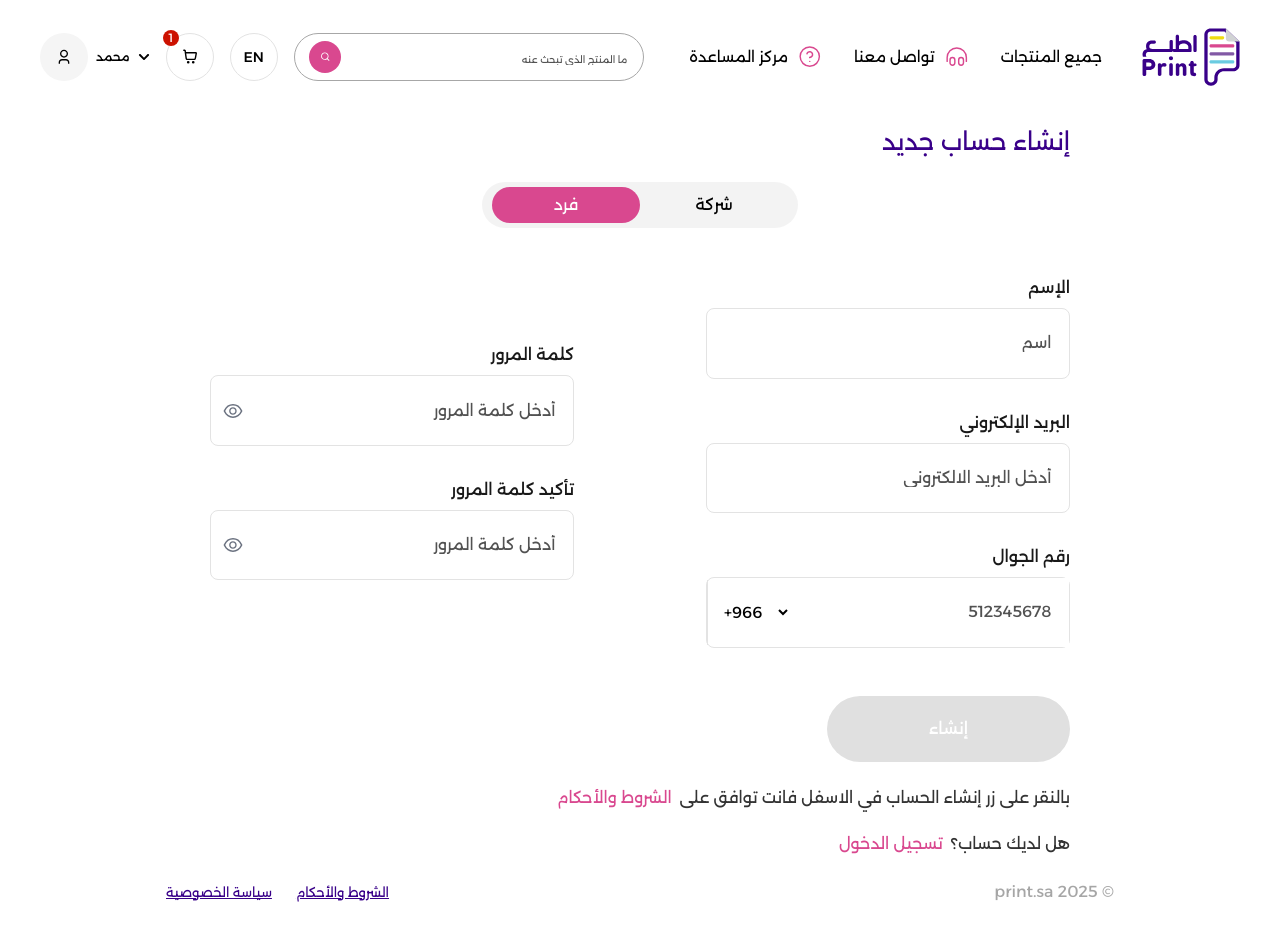
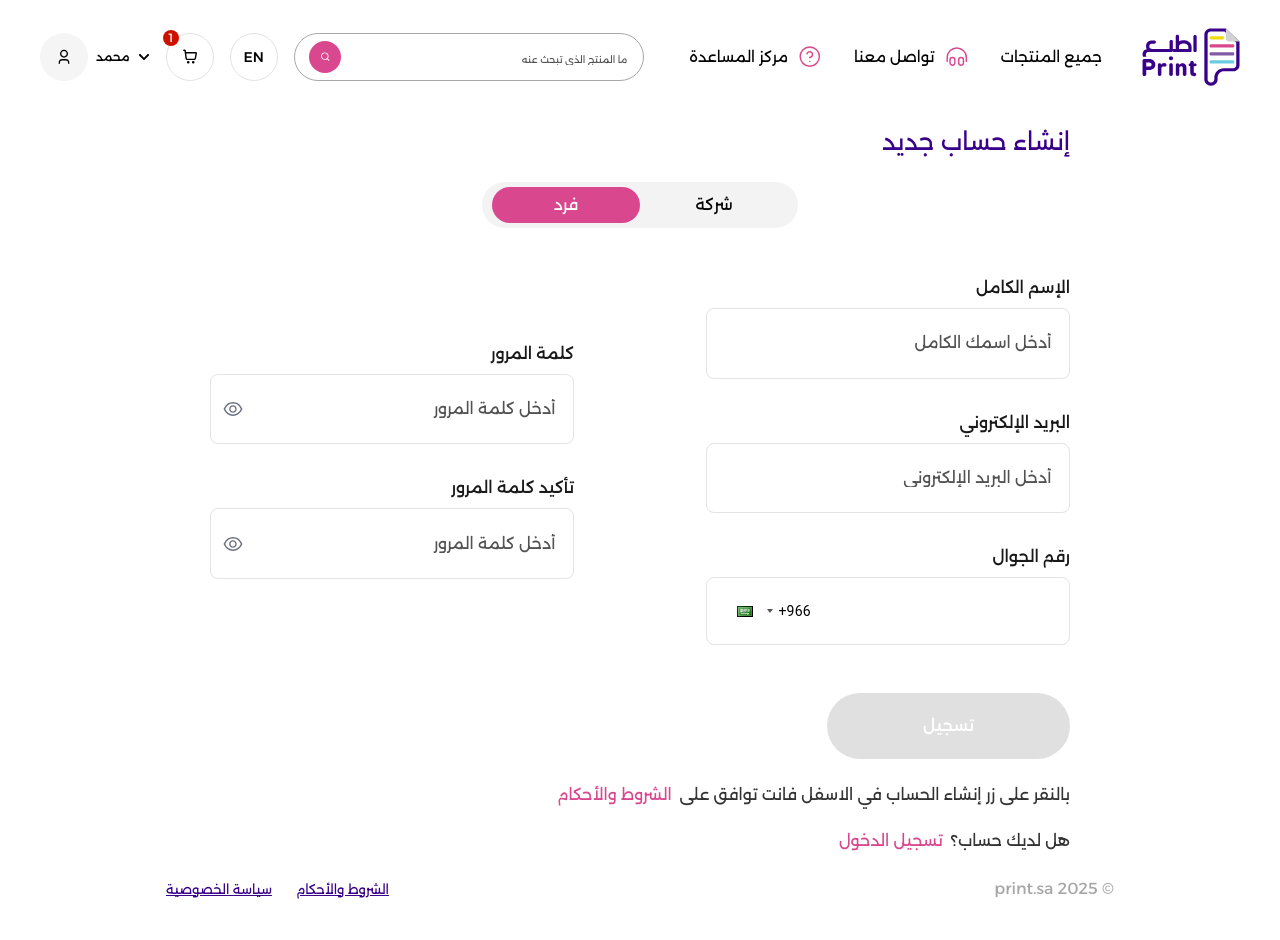
Before and after one commit to abdelrahman-Ebrahim/printplus, a Next.js app: page /register in a window 1280 px wide. Shown: the top 940 px of the page. Built offline with nearby package versions, Linux system fonts and the light colour scheme; no server answers; what @mui/material-nextjs would draw is missing.

Commit message:
Register api

```diff
--- a/app/layout.tsx
+++ b/app/layout.tsx
@@ -2,7 +2,8 @@ import type { Metadata } from "next";
 import "./globals.css";
 import { AppRouterCacheProvider } from "@mui/material-nextjs/v15-appRouter";
 import Navbar from "@/components/NavigationComponents/Navbar";
-import Footer from "@/components/Footer/AuthFooter";
+import { ToastContainer } from "react-toastify";
+import "react-toastify/dist/ReactToastify.css";
 
 export const metadata: Metadata = {
   title: "Print Plus",
@@ -20,6 +21,7 @@ export default function RootLayout({
         <AppRouterCacheProvider>
           <Navbar />
           {children}
+          <ToastContainer position="top-right" autoClose={3000} />
         </AppRouterCacheProvider>
       </body>
     </html>
--- a/components/AuthComponents/RegisterForms/CompanyForm.tsx
+++ b/components/AuthComponents/RegisterForms/CompanyForm.tsx
@@ -1,134 +1,207 @@
+"use client";
+import { useForm } from "react-hook-form";
+import { useEffect, useState } from "react";
+import axios from "axios";
+import { toast } from "react-toastify";
 import CustomButton from "@/components/SharedComponents/CustomButton";
 import InputField from "@/components/SharedComponents/InputField";
-import React, { useState, useEffect } from "react";
+import { useRouter } from "next/navigation";
+import SelectField from "@/components/SharedComponents/SelectField";
+
+interface City {
+  value: number;
+  text: string;
+}
+
+interface CompanyRegisterFormData {
+  fullName: string;
+  email: string;
+  mobileNo: string;
+  mobileCode: string;
+  mobileIso: string;
+  cityId: number;
+  password: string;
+  accountType: number;
+  confirmPassword?: string;
+  companyName: string;
+  vatNumber: string;
+  vatAddress: string;
+  vatName: string;
+}
+
+const API_BASE_URL = process.env.NEXT_PUBLIC_API_BASE_URL;
+
+const defaultValues: CompanyRegisterFormData = {
+  fullName: "",
+  email: "",
+  mobileNo: "",
+  mobileCode: "",
+  mobileIso: "",
+  password: "",
+  cityId: 2, // Default to Riyadh
+  accountType: 2,
+  companyName: "",
+  vatNumber: "",
+  vatAddress: "",
+  vatName: "",
+};
 
 const CompanyForm = () => {
-  // Define state for each input field
-  const [name, setName] = useState("");
-  const [email, setEmail] = useState("");
-  const [phone, setPhone] = useState("");
-  const [taxName, setTaxName] = useState("");
-  const [password, setPassword] = useState("");
-  const [confirmPassword, setConfirmPassword] = useState("");
-  const [taxNumber, setTaxNumber] = useState("");
-  const [taxAddress, setTaxAddress] = useState("");
+  const [loading, setLoading] = useState(false);
+  const [cities, setCities] = useState<City[]>([]);
+  const router = useRouter();
+  // State to store phone input data
+  const [mobileNo, setMobileNo] = useState(defaultValues.mobileNo);
+  const [mobileCode, setMobileCode] = useState(defaultValues.mobileCode);
+  const [mobileIso, setMobileIso] = useState(defaultValues.mobileIso);
 
-  // State to manage the disabled state of the button
-  const [isDisabled, setIsDisabled] = useState(true);
+  // Function to handle phone input change
+  const handlePhoneChange = (phone: string, country: any) => {
+    setMobileNo(phone);
+    setMobileCode(`+${country.dialCode}`);
+    setMobileIso(country.countryCode.toUpperCase());
+  };
+  const {
+    register,
+    handleSubmit,
+    watch,
+    reset,
+    setValue,
+    formState: { errors, isValid },
+  } = useForm<CompanyRegisterFormData>({ defaultValues });
 
-  // Effect to check if any input is empty
+  // Watch the companyName field
+  const companyName = watch("companyName");
+
+  // Automatically update fullName when companyName changes
   useEffect(() => {
-    const isAnyInputEmpty =
-      !name ||
-      !email ||
-      !phone ||
-      !taxName ||
-      !password ||
-      !confirmPassword ||
-      !taxNumber ||
-      !taxAddress;
-    setIsDisabled(isAnyInputEmpty);
-  }, [
-    name,
-    email,
-    phone,
-    taxName,
-    password,
-    confirmPassword,
-    taxNumber,
-    taxAddress,
-  ]);
+    setValue("fullName", companyName);
+  }, [companyName, setValue]);
 
-  // Handler for form submission
-  const handleSubmit = (e: React.FormEvent) => {
-    e.preventDefault();
-    // Add your form submission logic here
-    console.log("Form submitted:", {
-      name,
-      email,
-      phone,
-      taxName,
-      password,
-      confirmPassword,
-      taxNumber,
-      taxAddress,
-    });
+  useEffect(() => {
+    const fetchCities = async () => {
+      try {
+        const response = await axios.get(`${API_BASE_URL}/cities/1`, {
+          headers: { "Accept-Language": "ar-SA" },
+        });
+        if (response.data.success) {
+          setCities(response.data.data);
+          const defaultCity = response.data.data.find(
+            (city: City) => city.text === "الرياض"
+          );
+          if (defaultCity) {
+            setValue("cityId", defaultCity.value);
+          }
+        }
+      } catch (error) {
+        console.error("Error fetching cities:", error);
+        toast.error("فشل تحميل المدن، حاول مرة أخرى.");
+      }
+    };
+    fetchCities();
+  }, [setValue]);
+
+  const onSubmit = async (data: CompanyRegisterFormData) => {
+    try {
+      setLoading(true);
+      // Include updated phone values
+      const { confirmPassword, ...requestData } = {
+        ...data,
+        mobileNo,
+        mobileCode,
+        mobileIso,
+      };
+      const response = await axios.post(
+        `${API_BASE_URL}/auth/register`,
+        requestData
+      );
+      toast.success("تم التسجيل بنجاح تفقد بريدك الالكتروني!");
+      reset();
+      router.push("/login");
+    } catch (error: any) {
+      toast.error(error.response?.data?.message || "حدث خطأ، حاول مرة أخرى");
+    } finally {
+      setLoading(false);
+    }
   };
 
   return (
-    <form className="flex flex-col gap-6" onSubmit={handleSubmit}>
-      {/* Form Input Fields */}
+    <form className="flex flex-col gap-6" onSubmit={handleSubmit(onSubmit)}>
       <div className="flex flex-col md:flex-row items-center gap-[132px]">
-        {/* Right side section */}
         <div className="flex flex-col gap-8 w-full">
           <InputField
-            id="name"
+            id="companyName"
             label="الإسم"
-            value={name}
-            onChange={(e) => setName(e.target.value)}
-            placeholder="اسم"
+            {...register("companyName", { required: "هذا الحقل مطلوب" })}
           />
           <InputField
             id="email"
             label="البريد الإلكتروني"
-            value={email}
-            onChange={(e) => setEmail(e.target.value)}
-            placeholder="أدخل البريد الالكتروني"
+            {...register("email", {
+              required: "هذا الحقل مطلوب",
+              pattern: {
+                value: /^[^@\s]+@[^@\s]+\.[^@\s]+$/,
+                message: "البريد الإلكتروني غير صالح",
+              },
+            })}
           />
           <InputField
-            id="phone"
+            id="mobileNo"
             isPhoneInput={true}
             label="رقم الجوال"
-            value={phone}
-            onChange={(e) => setPhone(e.target.value)}
-            placeholder="512345678"
+            value={mobileNo}
+            onPhoneChange={handlePhoneChange} // Pass the handler function
           />
+
+          <SelectField
+            id="cityId"
+            label="المدينة"
+            options={cities}
+            register={register("cityId", { required: "هذا الحقل مطلوب" })}
+            error={errors.cityId?.message}
+          />
+
           <InputField
-            id="taxname"
+            id="vatName"
             label="الاسم الضريبي"
-            value={taxName}
-            onChange={(e) => setTaxName(e.target.value)}
+            {...register("vatName", { required: "هذا الحقل مطلوب" })}
           />
         </div>
-        {/* Left side section */}
         <div className="flex flex-col gap-8 w-full">
           <InputField
             id="password"
             label="كلمة المرور"
-            value={password}
-            onChange={(e) => setPassword(e.target.value)}
-            placeholder="أدخل كلمة المرور"
             type="password"
+            {...register("password", { required: "هذا الحقل مطلوب" })}
           />
           <InputField
-            id="confirmpassword"
+            id="confirmPassword"
             label="تأكيد كلمة المرور"
-            value={confirmPassword}
-            onChange={(e) => setConfirmPassword(e.target.value)}
-            placeholder="أدخل كلمة المرور"
             type="password"
+            {...register("confirmPassword", {
+              required: "هذا الحقل مطلوب",
+              validate: (value) =>
+                value === watch("password") || "كلمة المرور غير متطابقة",
+            })}
           />
           <InputField
-            id="taxnumber"
+            id="vatNumber"
             label="الرقم الضريبي"
-            value={taxNumber}
-            onChange={(e) => setTaxNumber(e.target.value)}
+            {...register("vatNumber", { required: "هذا الحقل مطلوب" })}
           />
           <InputField
-            id="taxaddress"
+            id="vatAddress"
             label="العنوان الضريبي"
-            value={taxAddress}
-            onChange={(e) => setTaxAddress(e.target.value)}
+            {...register("vatAddress", { required: "هذا الحقل مطلوب" })}
           />
         </div>
       </div>
-      {/* Submit Button */}
       <div>
         <CustomButton
-          label="إنشاء"
+          label={loading ? "جارٍ الإرسال..." : "إنشاء"}
           type="submit"
           className="mt-6"
-          disabled={isDisabled}
+          disabled={!isValid || loading}
         />
       </div>
     </form>
--- a/components/AuthComponents/RegisterForms/IndividualForm.tsx
+++ b/components/AuthComponents/RegisterForms/IndividualForm.tsx
@@ -1,95 +1,170 @@
 "use client";
+import { useState } from "react";
+import { useForm } from "react-hook-form";
+import axios from "axios";
+import { toast } from "react-toastify";
 import CustomButton from "@/components/SharedComponents/CustomButton";
 import InputField from "@/components/SharedComponents/InputField";
-import React, { useEffect, useState } from "react";
+import { useRouter } from "next/navigation";
+
+// Interface for form data
+interface IndvidualRegisterFormData {
+  fullName: string;
+  email: string;
+  mobileNo: string;
+  mobileCode: string;
+  mobileIso: string;
+  cityId: number;
+  password: string;
+  accountType: number;
+  confirmPassword?: string; // Add this field for UI validation
+}
+
+const API_BASE_URL = process.env.NEXT_PUBLIC_API_BASE_URL;
+
+const defaultValues = {
+  fullName: "",
+  email: "",
+  mobileNo: "",
+  mobileCode: "",
+  mobileIso: "",
+  password: "",
+  cityId: 2,
+  accountType: 1,
+};
 
 const IndividualForm = () => {
-  // Define state for each input field
-  const [name, setName] = useState("");
-  const [email, setEmail] = useState("");
-  const [phone, setPhone] = useState("");
-  const [password, setPassword] = useState("");
-  const [confirmPassword, setConfirmPassword] = useState("");
+  const {
+    register,
+    handleSubmit,
+    watch,
+    formState: { errors, isValid },
+    reset,
+  } = useForm<IndvidualRegisterFormData>({
+    defaultValues,
+  });
 
-  // State to manage the disabled state of the button
-  const [isDisabled, setIsDisabled] = useState(true);
+  const [loading, setLoading] = useState(false);
+  const router = useRouter();
 
-  // Effect to check if any input is empty
-  useEffect(() => {
-    const isAnyInputEmpty =
-      !name || !email || !phone || !password || !confirmPassword;
-    setIsDisabled(isAnyInputEmpty);
-  }, [name, email, phone, password, confirmPassword]);
+  // State to store phone input data
+  const [mobileNo, setMobileNo] = useState(defaultValues.mobileNo);
+  const [mobileCode, setMobileCode] = useState(defaultValues.mobileCode);
+  const [mobileIso, setMobileIso] = useState(defaultValues.mobileIso);
 
-  // Handler for form submission
-  const handleSubmit = (e: React.FormEvent) => {
-    e.preventDefault();
-    // Add your form submission logic here
-    console.log("Form submitted:", {
-      name,
-      email,
-      phone,
-      password,
-      confirmPassword,
-    });
+  // Function to handle phone input change
+  const handlePhoneChange = (phone: string, country: any) => {
+    setMobileNo(phone);
+    setMobileCode(`+${country.dialCode}`);
+    setMobileIso(country.countryCode.toUpperCase());
+  };
+
+  const onSubmit = async (data: IndvidualRegisterFormData) => {
+    try {
+      setLoading(true);
+      // Include updated phone values
+      const { confirmPassword, ...requestData } = {
+        ...data,
+        mobileNo,
+        mobileCode,
+        mobileIso,
+      };
+
+      console.log("Request Data Sent:", requestData); // Log the data being sent
+
+      const response = await axios.post(
+        `${API_BASE_URL}/auth/register`,
+        requestData
+      );
+
+      console.log("Success:", response.data);
+      toast.success("تم التسجيل بنجاح تفقد بريدك الالكتروني!");
+      reset();
+      router.push("login");
+    } catch (error: any) {
+      console.error("Registration Error:", error);
+
+      if (error.response) {
+        console.log("Response Data:", error.response.data);
+        console.log("Status Code:", error.response.status);
+        console.log("Headers:", error.response.headers);
+        toast.error(error.response.data?.message || "حدث خطأ، حاول مرة أخرى");
+      } else if (error.request) {
+        console.log("Request Error:", error.request);
+        toast.error(
+          "لم يتم استلام استجابة من السيرفر، تحقق من اتصالك بالإنترنت."
+        );
+      } else {
+        console.log("Error Message:", error.message);
+        toast.error("حدث خطأ غير متوقع، حاول مرة أخرى.");
+      }
+    } finally {
+      setLoading(false);
+    }
   };
 
   return (
-    <form className="flex flex-col gap-6" onSubmit={handleSubmit}>
-      {/* Form Input Fields */}
+    <form className="flex flex-col gap-6" onSubmit={handleSubmit(onSubmit)}>
       <div className="flex flex-col md:flex-row items-center gap-[132px]">
-        {/* Right side section */}
+        {/* Right Side */}
         <div className="flex flex-col gap-8 w-full">
           <InputField
-            id="name"
-            label="الإسم"
-            value={name}
-            onChange={(e) => setName(e.target.value)}
-            placeholder="اسم"
+            id="fullName"
+            label="الإسم الكامل"
+            placeholder="أدخل اسمك الكامل"
+            {...register("fullName", { required: "هذا الحقل مطلوب" })}
           />
           <InputField
             id="email"
             label="البريد الإلكتروني"
-            value={email}
-            onChange={(e) => setEmail(e.target.value)}
-            placeholder="أدخل البريد الالكتروني"
+            placeholder="أدخل البريد الإلكتروني"
+            {...register("email", {
+              required: "هذا الحقل مطلوب",
+              pattern: {
+                value: /^[a-zA-Z0-9._%+-]+@[a-zA-Z0-9.-]+\.[a-zA-Z]{2,4}$/,
+                message: "البريد الإلكتروني غير صالح",
+              },
+            })}
           />
           <InputField
-            id="phone"
+            id="mobileNo"
             isPhoneInput={true}
             label="رقم الجوال"
-            value={phone}
-            onChange={(e) => setPhone(e.target.value)}
-            placeholder="512345678"
+            value={mobileNo}
+            onPhoneChange={handlePhoneChange} // Pass the handler function
           />
         </div>
-        {/* Left side section */}
+
+        {/* Left Side */}
         <div className="flex flex-col gap-8 w-full">
           <InputField
             id="password"
             label="كلمة المرور"
-            value={password}
-            onChange={(e) => setPassword(e.target.value)}
             placeholder="أدخل كلمة المرور"
             type="password"
+            {...register("password", { required: "هذا الحقل مطلوب" })}
           />
           <InputField
             id="confirmpassword"
             label="تأكيد كلمة المرور"
-            value={confirmPassword}
-            onChange={(e) => setConfirmPassword(e.target.value)}
             placeholder="أدخل كلمة المرور"
             type="password"
+            {...register("confirmPassword", {
+              required: "هذا الحقل مطلوب",
+              validate: (value) =>
+                value === watch("password") || "كلمة المرور غير متطابقة",
+            })}
           />
         </div>
       </div>
+
       {/* Submit Button */}
       <div>
         <CustomButton
-          label="إنشاء"
+          label={loading ? "جارٍ التسجيل..." : "تسجيل"}
           type="submit"
           className="mt-6"
-          disabled={isDisabled}
+          disabled={!isValid || loading}
         />
       </div>
     </form>
--- a/components/SharedComponents/InputField.tsx
+++ b/components/SharedComponents/InputField.tsx
@@ -1,14 +1,17 @@
 import React, { useState } from "react";
 import { AiOutlineEye, AiOutlineEyeInvisible } from "react-icons/ai";
+import PhoneInput from "react-phone-input-2";
+import "react-phone-input-2/lib/style.css";
 
-interface InputFieldProps {
+interface InputFieldProps extends React.InputHTMLAttributes<HTMLInputElement> {
   id: string;
   label: string;
   type?: string;
   placeholder?: string;
-  value: string;
-  onChange: (event: React.ChangeEvent<HTMLInputElement>) => void;
+  value?: string;
+  register?: any;
   isPhoneInput?: boolean;
+  onPhoneChange?: (phone: string, countryData: any) => void;
 }
 
 const InputField: React.FC<InputFieldProps> = ({
@@ -17,85 +20,54 @@ const InputField: React.FC<InputFieldProps> = ({
   type = "text",
   placeholder,
   value,
-  onChange,
-  isPhoneInput = false, // Default to false
+  register,
+  isPhoneInput = false,
+  onPhoneChange,
+  ...rest
 }) => {
-  // Password visibility toggler state
   const [showPassword, setShowPassword] = useState(false);
-
-  // State for country code dropdown
-  const [countryCode, setCountryCode] = useState("+966"); // Default to Saudi Arabia
-
-  // List of country codes (you can expand this list)
-  const countryCodes = [
-    { code: "+966" }, // Saudi Arabia
-    { code: "+971" }, // UAE
-    { code: "+965" }, // Kuwait
-    { code: "+973" }, // Bahrain
-    { code: "+968" }, // Oman
-    { code: "+974" }, // Qatar
-    { code: "+20" }, // Egypt
-  ];
+  const [phoneNumber, setPhoneNumber] = useState("");
 
   return (
     <div className="flex flex-col justify-start items-start w-full gap-2">
-      {/* Label for the input */}
       <label htmlFor={id} className="font-medium text-[#191919]">
         {label}
       </label>
       <div className="relative w-full">
-        {/* Phone input with country code dropdown */}
         {isPhoneInput ? (
-          <div
-            className="flex items-center border border-[#E3E3E3] rounded-lg focus:outline-none"
-            dir="ltr"
-          >
-            {/* Country code dropdown */}
-            <select
-              value={countryCode}
-              onChange={(e) => setCountryCode(e.target.value)}
-              className="px-3 py-[22.25px] bg-transparent border-l border-[#E3E3E3] focus:outline-none"
-            >
-              {countryCodes.map((country) => (
-                <option key={country.code} value={country.code}>
-                  {country.code}
-                </option>
-              ))}
-            </select>
-            {/* Phone number input */}
-            <input
-              dir="rtl"
-              type="tel"
-              id={id}
-              placeholder={placeholder}
-              value={value}
-              onChange={onChange}
-              className="px-[17.5px] py-[22.25px] w-full focus:outline-none placeholder:text-[#525252]"
+          <div className="flex flex-row-reverse border border-[#E3E3E3] rounded-lg !px-[15.5px] !py-[15.25px]">
+            <PhoneInput
+              country={"sa"} // Default country (Saudi Arabia)
+              enableSearch={true}
+              value={phoneNumber}
+              onChange={(phone, country) => {
+                setPhoneNumber(phone);
+                onPhoneChange && onPhoneChange(phone, country);
+              }}
+              inputClass="!border-0 text-left !ml-2 !w-full !focus:outline-none !placeholder:text-[#525252] !bg-transparent"
+              containerClass="w-full flex flex-row-reverse"
+              buttonClass="!bg-transparent !border-0 !max-w-[40px] !pr-[10px]"
+              dropdownClass="!bg-white !border !border-[#E3E3E3] !rounded-md"
             />
           </div>
         ) : (
-          // Regular input field
           <>
             <input
               type={type === "password" && showPassword ? "text" : type}
               id={id}
               placeholder={placeholder}
               value={value}
-              onChange={onChange}
+              {...register}
+              {...rest}
               className="border border-[#E3E3E3] px-[17.5px] py-[22.25px] rounded-lg focus:outline-none placeholder:text-[#525252] w-full"
             />
-            {/* Toggle password visibility icon */}
             {type === "password" && (
               <button
                 type="button"
                 onClick={() => setShowPassword(!showPassword)}
                 className="absolute inset-y-0 left-3 flex items-center text-gray-500"
               >
-                {showPassword ? (
-                  <AiOutlineEyeInvisible size={22} />
-                ) : (
-                  <AiOutlineEye size={22} />
-                )}
+                {showPassword ? <AiOutlineEyeInvisible size={22} /> : <AiOutlineEye size={22} />}
               </button>
             )}
           </>
--- /dev/null
+++ b/components/SharedComponents/SelectField.tsx
@@ -0,0 +1,45 @@
+import React from "react";
+import { UseFormRegisterReturn } from "react-hook-form";
+import { FaChevronDown } from "react-icons/fa";
+
+interface SelectFieldProps {
+  id: string;
+  label: string;
+  options: { value: number | string; text: string }[];
+  register?: UseFormRegisterReturn;
+  error?: string;
+}
+
+const SelectField: React.FC<SelectFieldProps> = ({
+  id,
+  label,
+  options,
+  register,
+  error,
+}) => {
+  return (
+    <div className="flex flex-col justify-start items-start w-full gap-2 relative">
+      <label htmlFor={id} className="font-medium text-[#191919]">
+        {label}
+      </label>
+      <div className="relative w-full">
+        <select
+          id={id}
+          {...register}
+          className="border border-[#E3E3E3] px-[17.5px] py-[22.25px] rounded-lg focus:outline-none placeholder:text-[#525252] w-full appearance-none bg-white"
+        >
+          {options.map((option) => (
+            <option key={option.value} value={option.value} className="text-gray-900">
+              {option.text}
+            </option>
+          ))}
+        </select>
+        {/* Custom Dropdown Arrow */}
+        <FaChevronDown className="absolute left-4 top-1/2 transform -translate-y-1/2 text-gray-500 pointer-events-none" />
+      </div>
+      {error && <p className="text-red-500 text-sm">{error}</p>}
+    </div>
+  );
+};
+
+export default SelectField;
```
Also changed, not shown: app/api/auth/[...nextauth]/route.ts (added, +55 -0 lines), components/HomeComponents/ServiceCard.tsx (+7 -1 lines), package.json (+6 -1 lines), app/globals.css (line endings or trailing spaces), 1 other file (tests, documents, lock files or other folders).
